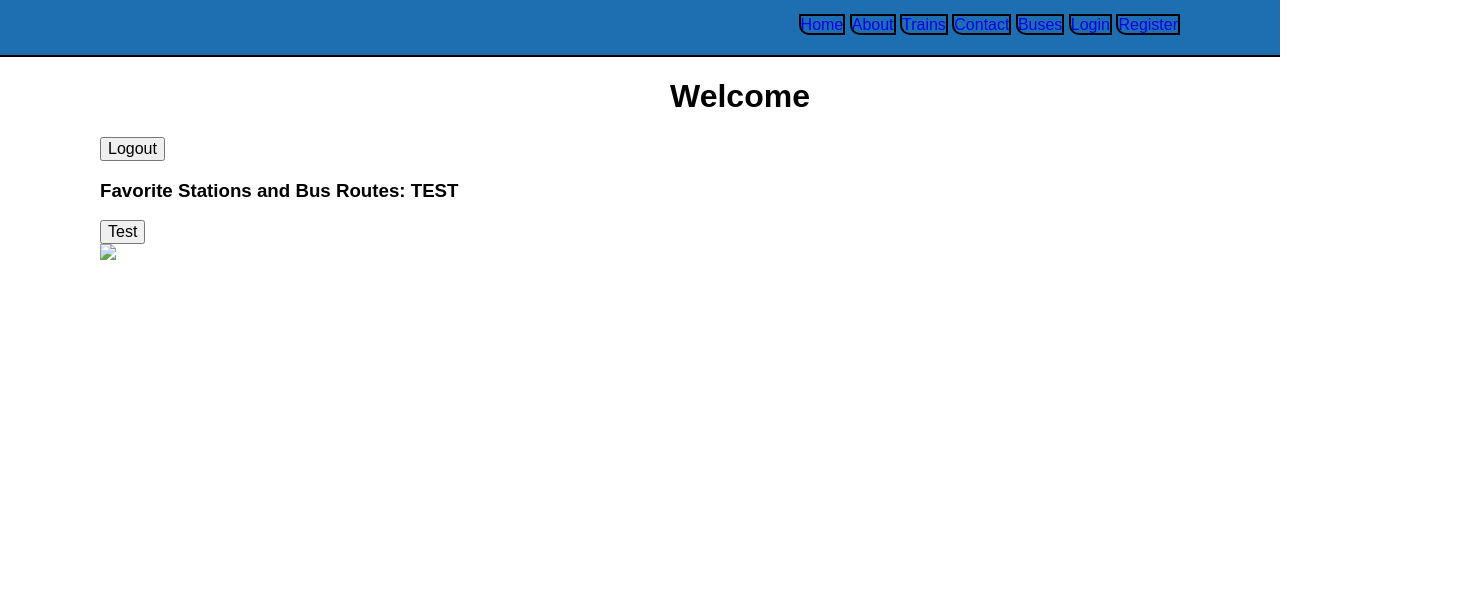
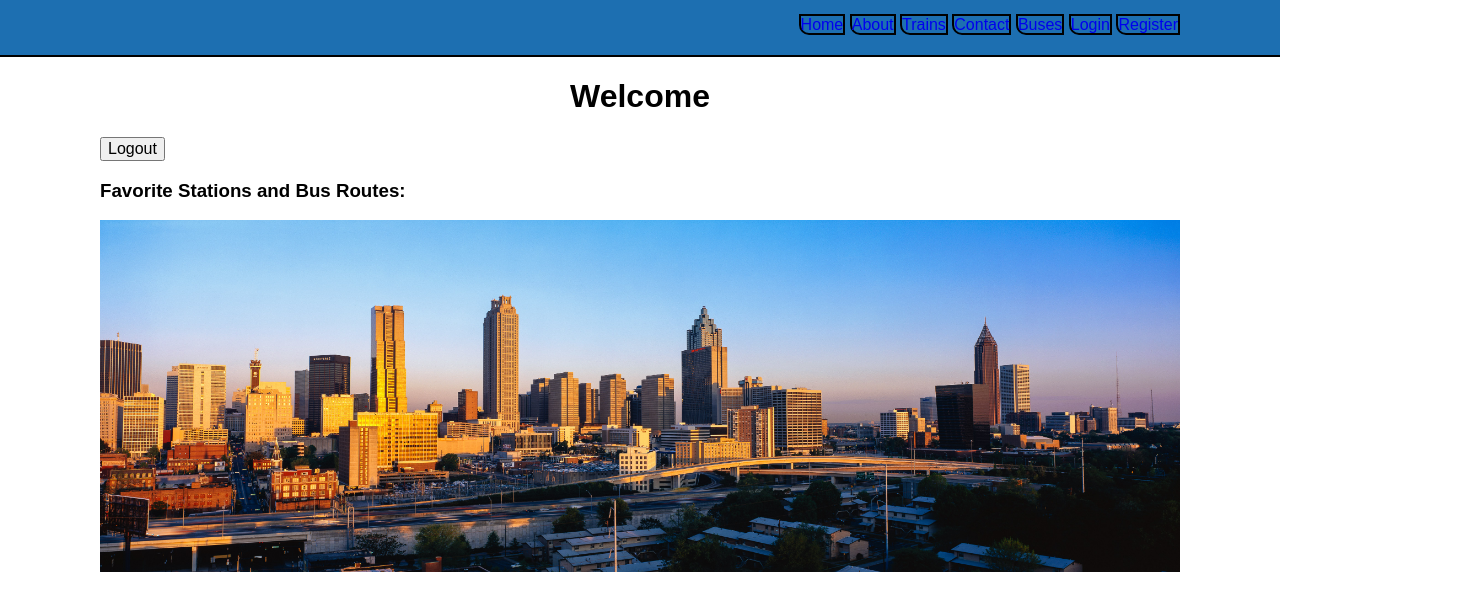
Before and after one commit to Marta-Project/Welcome-to-Marta, a website: page app/index.html in a window 1280 px wide. Shown: the whole page, 1480 px wide, since content can reach past the window. Drawn offline with nearby package versions, Linux system fonts and the light colour scheme.

Commit message:
fixed page width problem and added bottom banner photo dashboard

```diff
--- a/app/js/dashboard/dashboard.tpl.html
+++ b/app/js/dashboard/dashboard.tpl.html
@@ -9,22 +9,9 @@
 
 
   <div class="DBtrips"> <!-- Block for Favorite Stations -->
-    <h3 class="DByourTrips">Favorite Stations and Bus Routes: TEST</h3>
+    <h3 class="DByourTrips">Favorite Stations and Bus Routes:</h3>
 
-      <div class="DBTripContent"> <!-- Block Focused for Favorite Trips -->
-
-      <!-- List of Favorite Locations -->
-<!--       <ul>
-        <li><button ng-click'favorite()'>Test</button></li>
-      </ul> -->
-<button ng-click'favorite()'>Test</button>
-
-      <!-- Modal Setup -->
-      <modal-dialog show='favoriteLocation' width='750px' height='60%' dialog-title='Favorite Locations'>
-
-        <p>This is a test</p>
-
-      </modal-dialog>
+      <div class="DBTripContent">
 
       </div>
 
@@ -35,8 +22,8 @@
 
   </div>
 
-  <div class="DBBanner">
-    <img src="#">
-  </div>
 
+<footer>
+<img src="images/atlanta.jpg">
+</footer>
 </div>
--- a/app/sass/main.scss
+++ b/app/sass/main.scss
@@ -9,11 +9,15 @@ $table: #F6F6F6;
 
 
 //Global Elements
-body {
-  width: 100%;
+
+//Dashboard
+footer {
+  text-align: center;
+  img {
+    width: 100%;
+
+  }
 }
-//Main Page Style
-
 
 //Trains
 #trains_page {
@@ -135,7 +139,6 @@ header {
 
 .container {
   background-color: $background;
-  width: 100%;
   text-align: justify;
   padding-left: 100px;
   padding-right: 100px;
```
Also changed, not shown: app/css/main.css, app/images/atlanta.jpg (added).
